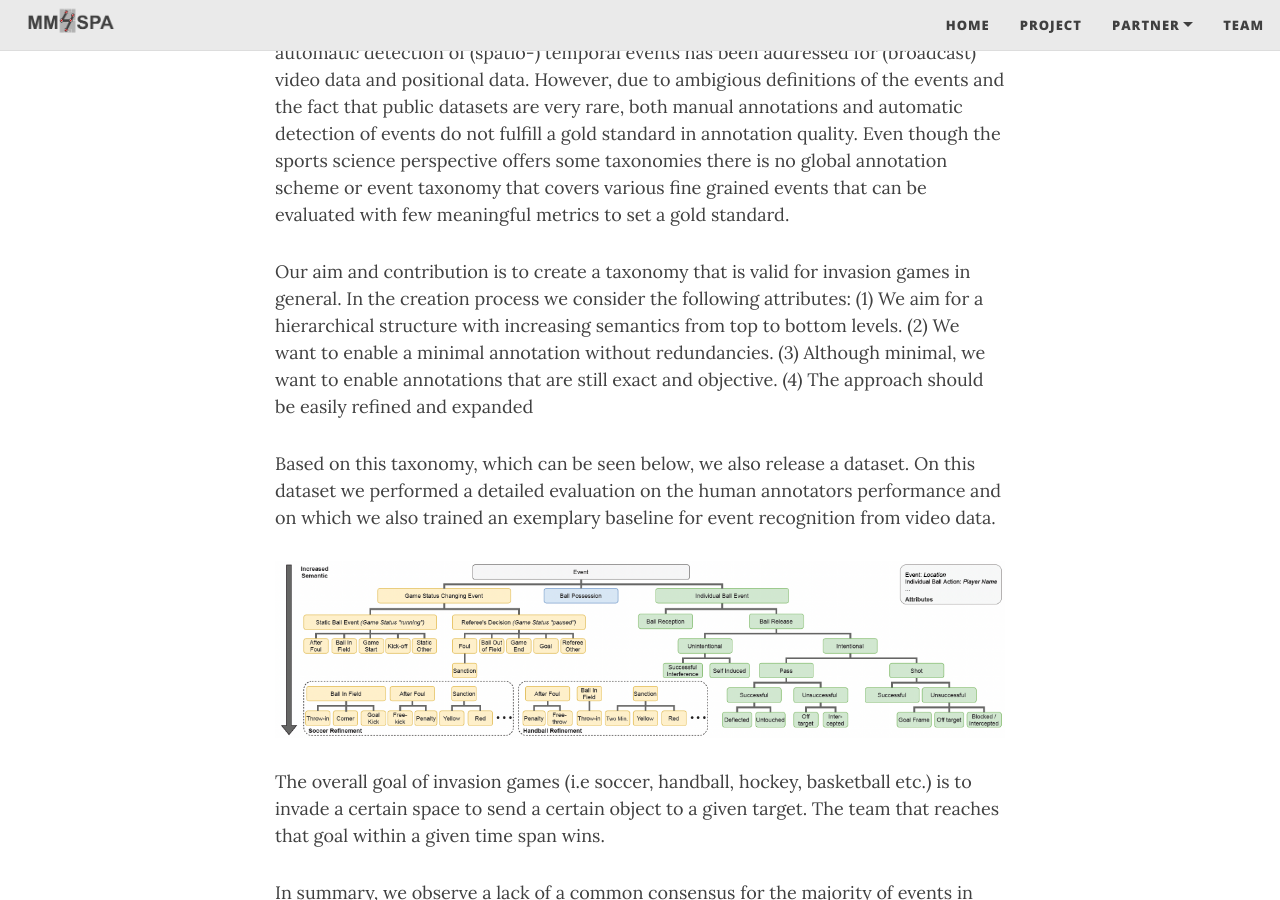
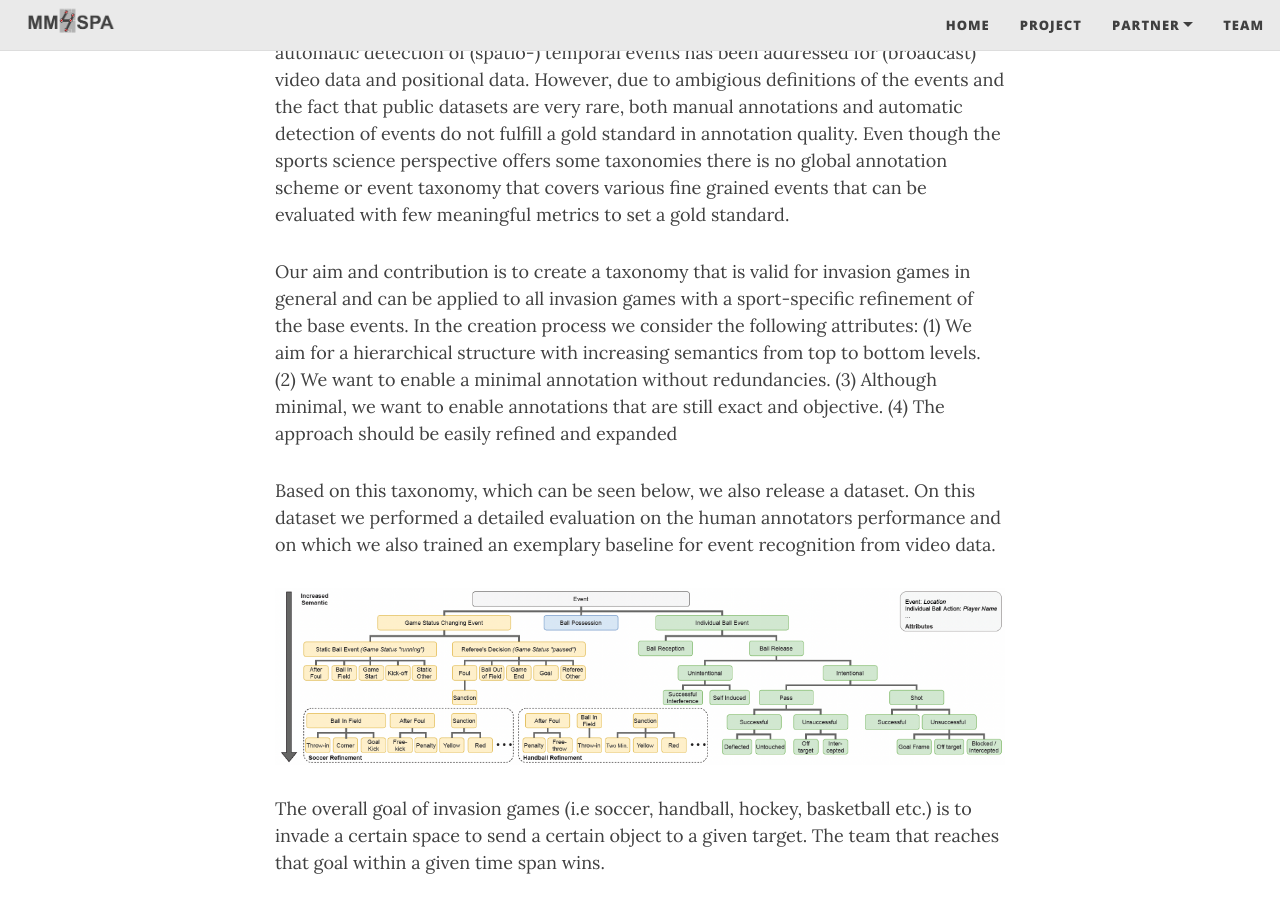
Before and after one commit to MartinWohlan/prototyp_officia_website, a Jekyll site: the page built from _posts/2021-09-22-taxonomie.md, in a window 1280 px wide and 900 px high, scrolled down 1167 px. Built offline with Jekyll 4.4.1, drawn with Linux system fonts in a browser that asks for light colours; nearby versions of some CDN libraries.

Commit message:
image chaanged

```diff
--- a/_posts/2021-09-22-taxonomie.md
+++ b/_posts/2021-09-22-taxonomie.md
@@ -16,7 +16,8 @@ While the general objective to understand and exploit the underlying concepts in
 
 Descriptive statistical analysis such as possession or shot frequency rely on events that occur on the pitch. However, collecting semantic and (spatio-) temporal properties for events during matches is on-trivial, highly dependent on the underlying definitions, and is, in the case of (accurate) manual annotations, very time-consuming and expensive. Nevertheless it is a common practice of data providers for (certain) matches in professional sport to delegate the annotation of events to human annotators. Various approaches have been suggested to automate the process. In this respect, the automatic detection of (spatio-) temporal events has been addressed for (broadcast) video data and positional data. However, due to ambigious definitions of the events and the fact that public datasets are very rare, both manual annotations and automatic detection of events do not fulfill a gold standard in annotation quality. Even though the sports science perspective offers some taxonomies there is no global annotation scheme or event taxonomy that covers various fine grained events that can be evaluated with few meaningful metrics to set a gold standard.
 
-Our aim and contribution is to create a taxonomy that is valid for invasion games in general. In the creation process we consider the following attributes:
+Our aim and contribution is to create a taxonomy that is valid for invasion games in general and can be applied to all invasion games with a sport-specific refinement of the base events.
+ In the creation process we consider the following attributes:
 (1) We aim for a hierarchical structure with increasing semantics from top to bottom levels.
 (2) We want to enable a minimal annotation without redundancies.
 (3) Although minimal, we want to enable annotations that are still exact and objective.
@@ -24,10 +25,12 @@ Our aim and contribution is to create a taxonomy that is valid for invasion game
 
 Based on this taxonomy, which can be seen below, we also release a dataset. On this dataset we performed a detailed evaluation on the human annotators performance and on which we also trained an exemplary baseline for event recognition from video data.
 
-![Refined_Pass_Labels](../assets/img/taxonomie.png){: .mx-auto.d-block :}
+![Refined_Pass_Labels](../assets/img/taxonomie.png){: .mx-auto. :}
+
+
+
 
 The overall goal of invasion games (i.e soccer, handball, hockey, basketball etc.) is to invade a certain space to send a certain object to a given target. The team that reaches that goal within a given time span wins.
-
 
 
 
```
